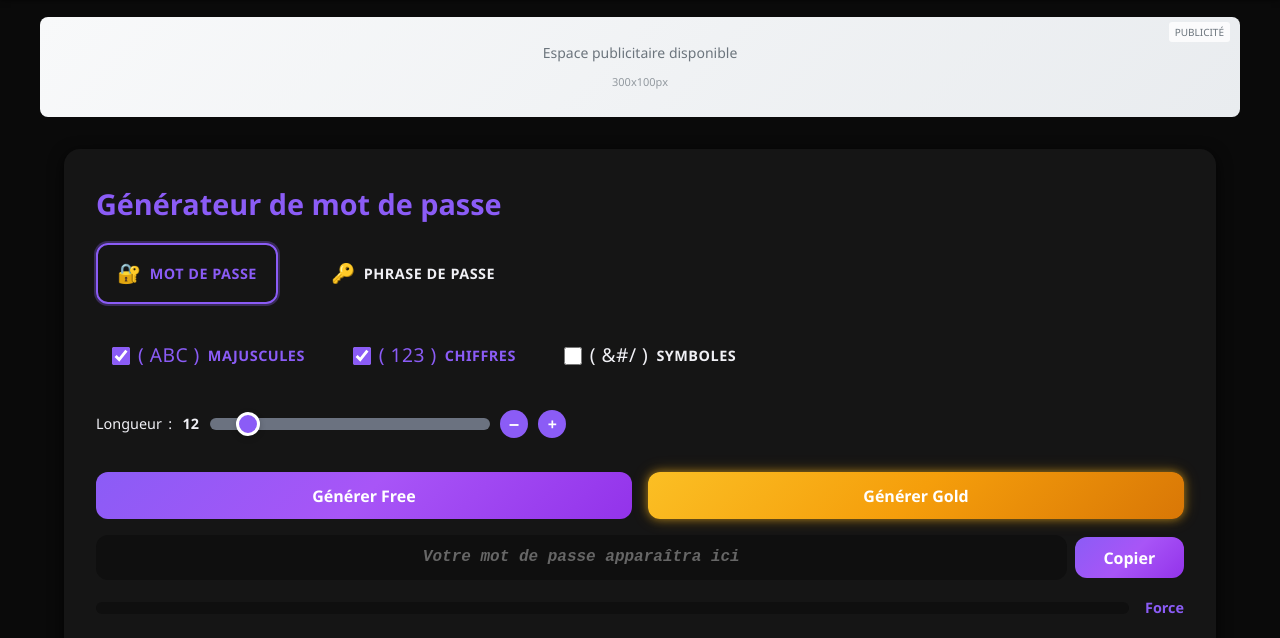
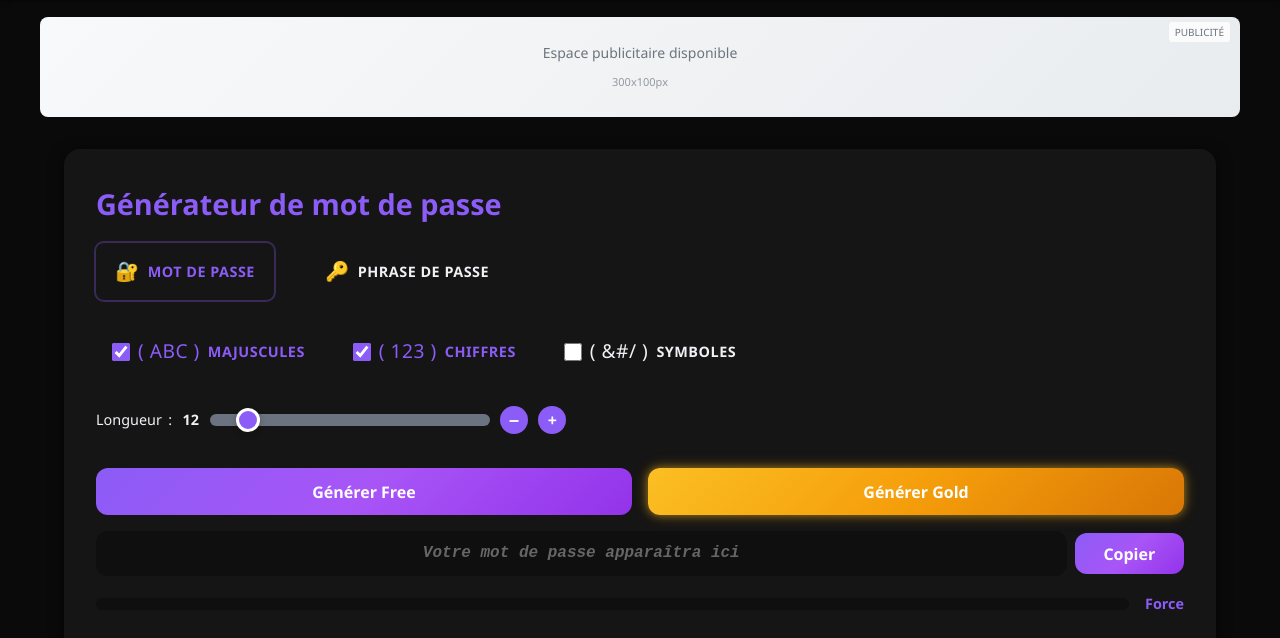
Before and after one commit to CouthMammal4430/KironPass, a website: page index.html in a window 1280 px wide. Shown: the part 140-778 px from the top of the page. Drawn offline with nearby package versions, Linux system fonts and the light colour scheme; no server answers.

Commit message:
Ton message de commit

```diff
--- a/style.css
+++ b/style.css
@@ -32,7 +32,7 @@ button{cursor:pointer;border:none;outline:none}
 /* ===================== TYPE DE MOT DE PASSE ===================== */
 .password-type{display:flex;gap:2rem;margin-bottom:1.5rem;justify-content:flex-start}
 
-.type-toggle{position:relative;display:flex;align-items:center;cursor:pointer;padding:0.8rem 1.2rem;border-radius:12px;background:var(--input-bg);border:2px solid transparent;transition:all 0.3s ease;font-weight:600;text-transform:uppercase;letter-spacing:0.5px}
+.type-toggle{position:relative;display:flex;align-items:center;cursor:pointer;padding:0.8rem 1.2rem;border-radius:8px;background:var(--card-bg);border:1px solid var(--border-color);transition:all 0.3s ease;font-weight:500;text-transform:uppercase;letter-spacing:0.5px}
 
 .type-toggle:hover{background:var(--hover-bg);border-color:var(--primary-color);transform:translateY(-2px);box-shadow:0 4px 12px rgba(139,92,246,0.3)}
 
```
